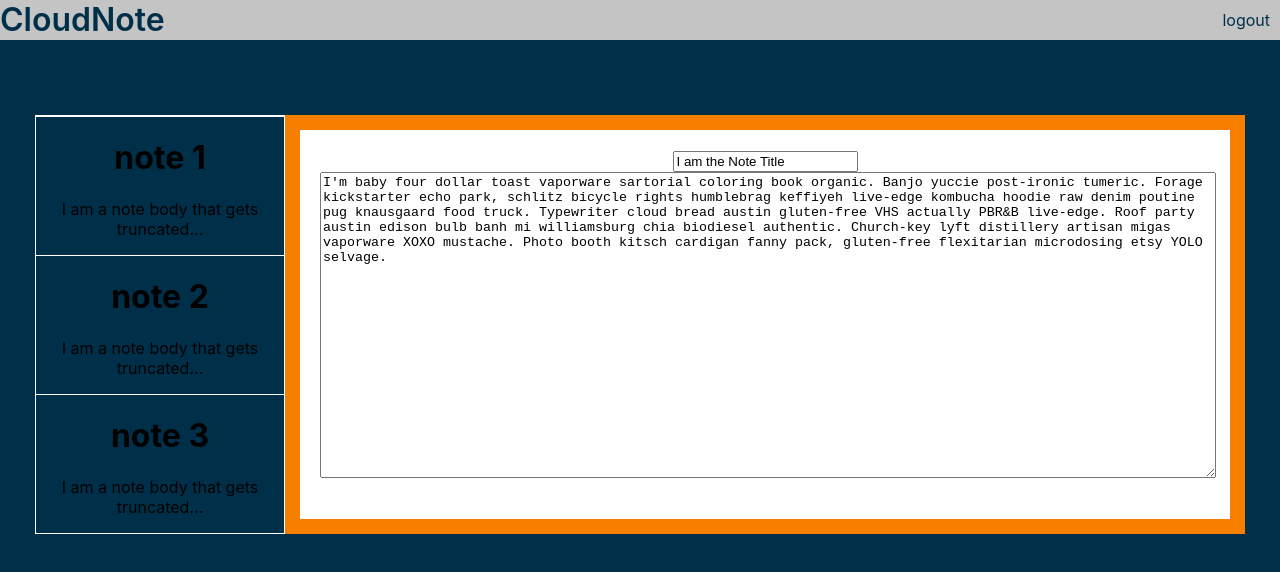
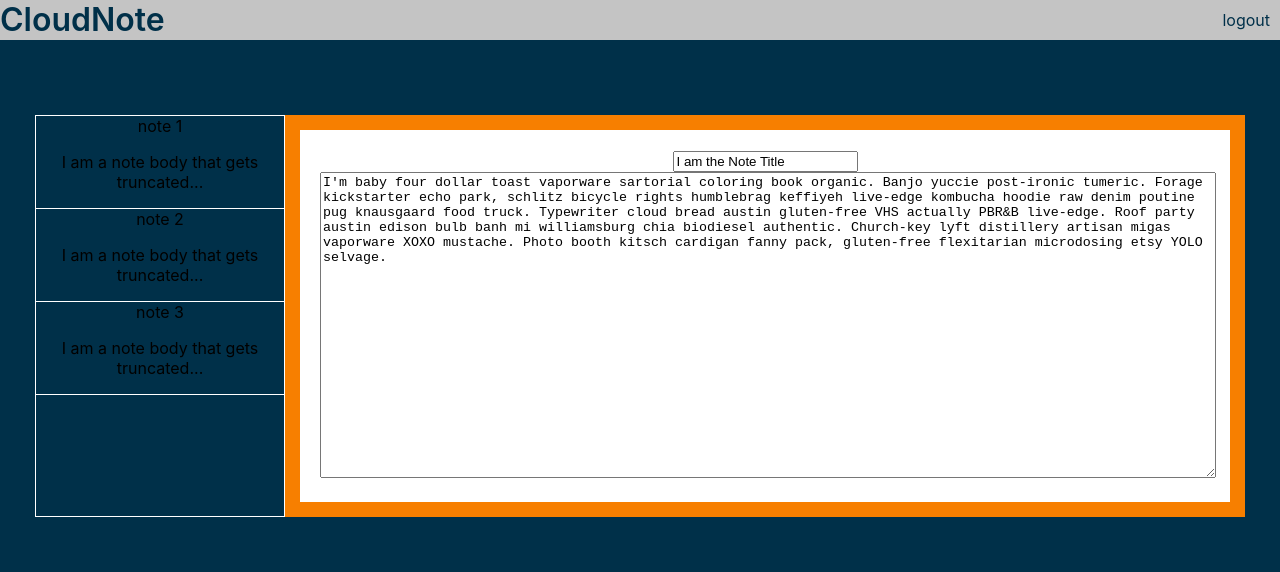
Before and after one commit to N8ers/cloud-note, a React (Create React App) app: page / in a window 1280 px wide. Shown: the top 572 px of the page. Built offline with nearby package versions, Linux system fonts and the light colour scheme.

Commit message:
add id to notes data

```diff
--- a/src/components/NoteList/NoteList.js
+++ b/src/components/NoteList/NoteList.js
@@ -6,14 +6,17 @@ import NotePreview from "../NotePreview/NotePreview.js";
 function NoteList() {
   const notes = [
     {
+      id: 11,
       title: "note 1",
       body: "I am a note body that gets truncated, or at least hopefully!",
     },
     {
+      id: 12,
       title: "note 2",
       body: "I am a note body that gets truncated, or at least hopefully!",
     },
     {
+      id: 13,
       title: "note 3",
       body: "I am a note body that gets truncated, or at least hopefully!",
     },
@@ -24,6 +27,7 @@ function NoteList() {
       {notes.map((note, index) => {
         return (
           <NotePreview
+            id={note.id}
             title={note.title}
             body={note.body}
             key={"note-" + index}
--- a/src/components/NotePreview/NotePreview.css
+++ b/src/components/NotePreview/NotePreview.css
@@ -1,3 +1,3 @@
 .NotePreview {
-  border-top: 1px solid white;
+  border-bottom: 1px solid white;
 }
--- a/src/components/NotePreview/NotePreview.js
+++ b/src/components/NotePreview/NotePreview.js
@@ -7,9 +7,14 @@ function NotePreview(props) {
     return text.substring(0, 36) + "...";
   }
 
+  function newNoteSelected() {
+    // this should probably change a state value somewhere
+    console.log(`id ${props.id} was selected`);
+  }
+
   return (
-    <div className="NotePreview">
-      <h1>{props.title}</h1>
+    <div className="NotePreview" onClick={newNoteSelected}>
+      <div>{props.title}</div>
       <p>{truncateText(props.body)}</p>
     </div>
   );
```
